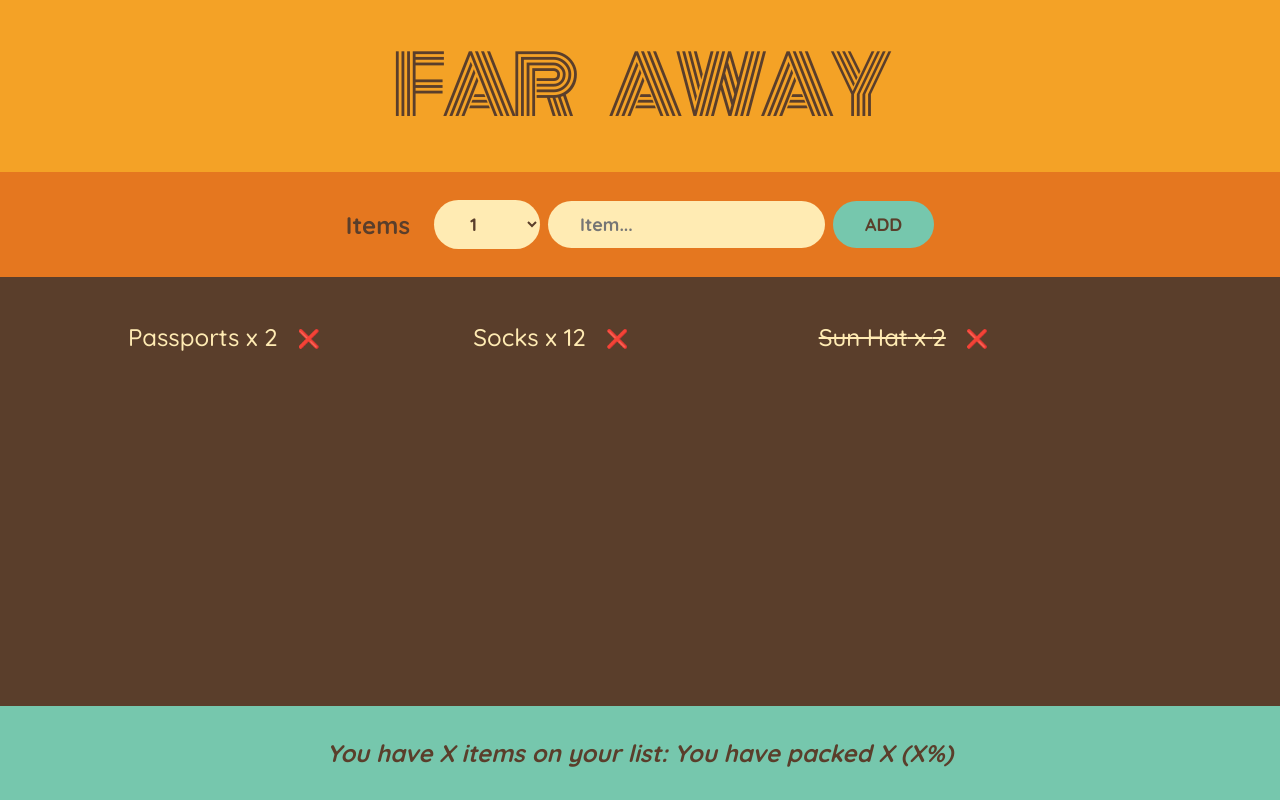
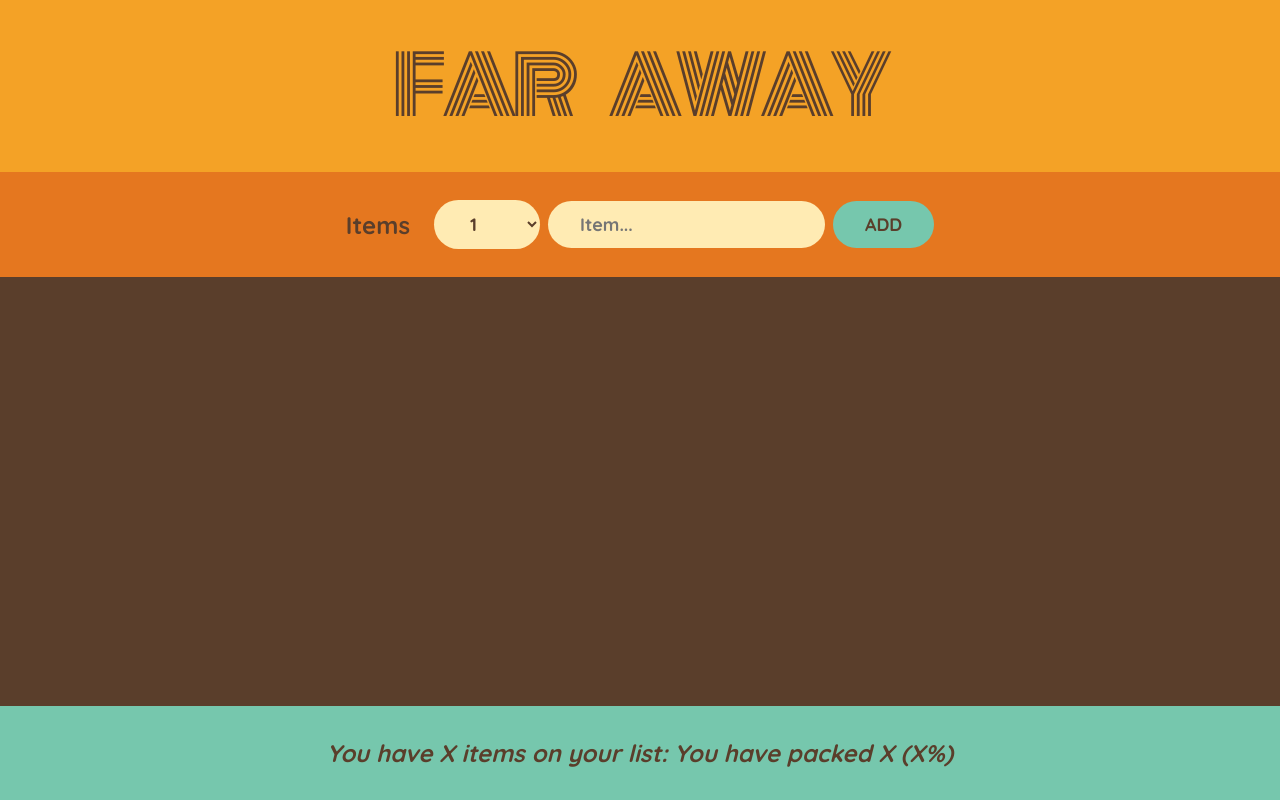
Before and after one commit to annaqharder/Far-Away-Travel-List, a React (Create React App) app in the folder far-away-travel-list/: page / in a window 1280 px wide. Built offline with nearby package versions, Linux system fonts and the light colour scheme.

Commit message:
render new items to list

```diff
--- a/far-away-travel-list/src/App.js
+++ b/far-away-travel-list/src/App.js
@@ -1,15 +1,27 @@
+import { useState } from "react";
 import Form from "./components/Form";
 import Logo from "./components/Logo";
 import PackingList from "./components/PackingList";
 import Stats from "./components/Stats";
-// import "./index.css";
+
+// const initialItems = [
+//   { id: 1, description: "Passports", quantity: 2, packed: false },
+//   { id: 2, description: "Socks", quantity: 12, packed: false },
+//   { id: 3, description: "Sun Hat", quantity: 2, packed: true },
+// ];
 
 function App() {
+  const [items, setItems] = useState([]);
+
+  function handleNewItem(item) {
+    setItems((items) => [...items, item]);
+  }
+
   return (
     <div className="app">
       <Logo />
-      <Form />
-      <PackingList />
+      <Form oneNewItem={handleNewItem} />
+      <PackingList items={items} />
       <Stats />
     </div>
   );
--- a/far-away-travel-list/src/components/Form.js
+++ b/far-away-travel-list/src/components/Form.js
@@ -1,6 +1,6 @@
 import { useState } from "react";
 
-function Form() {
+function Form({ oneNewItem }) {
   const [description, setDescription] = useState("");
   const [quantity, setQuantity] = useState(1);
 
@@ -11,6 +11,8 @@
 
     const newItem = { description, quantity, packed: false, id: Date.now() };
     console.log(newItem);
+
+    oneNewItem(newItem);
 
     setDescription("");
     setQuantity(1);
--- a/far-away-travel-list/src/components/PackingList.js
+++ b/far-away-travel-list/src/components/PackingList.js
@@ -1,15 +1,7 @@
 import Item from "./Item";
 
-function PackingList() {
-  const initialItems = [
-    { id: 1, description: "Passports", quantity: 2, packed: false },
-    { id: 2, description: "Socks", quantity: 12, packed: false },
-    { id: 3, description: "Sun Hat", quantity: 2, packed: true },
-  ];
-
-  const itemList = initialItems.map((item) => (
-    <Item item={item} key={item.id} />
-  ));
+function PackingList({ items }) {
+  const itemList = items.map((item) => <Item item={item} key={item.id} />);
 
   return (
     <div className="list">
```
